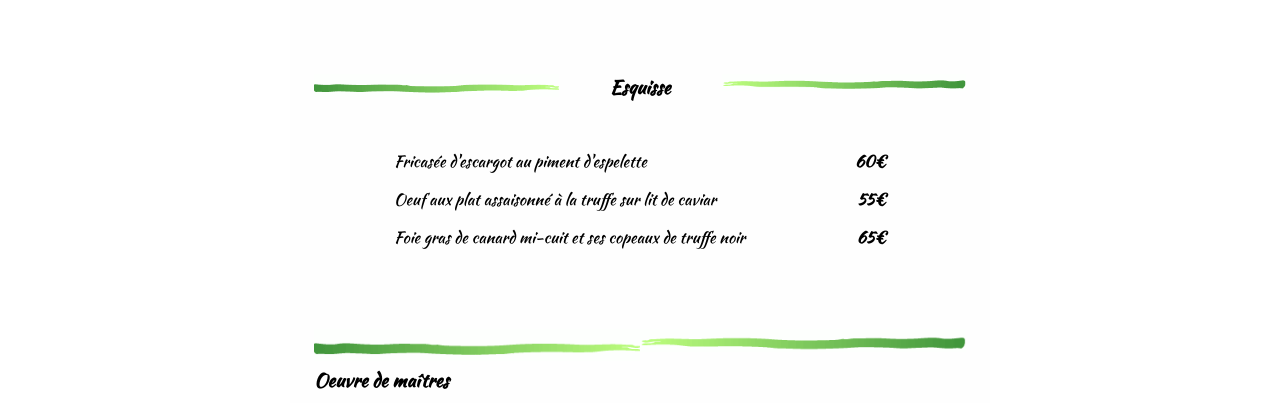
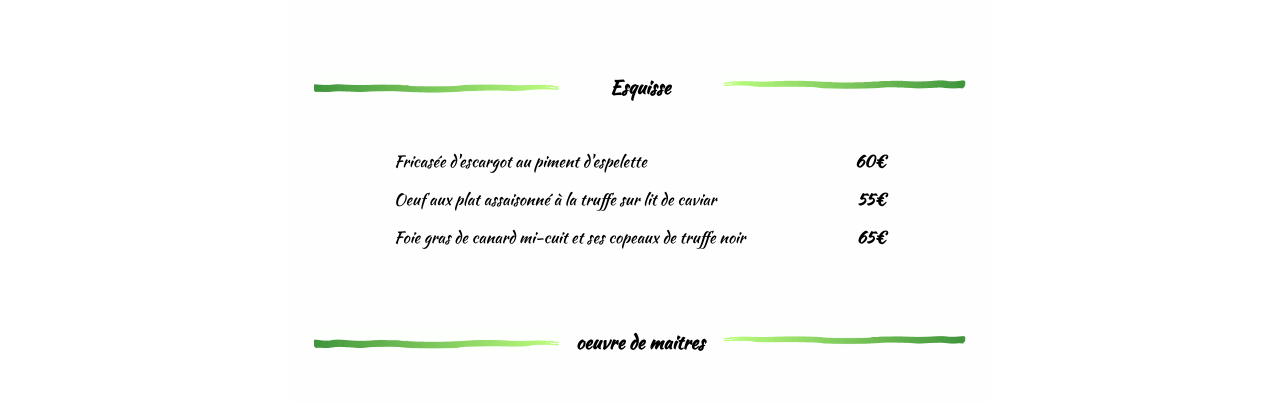
Before and after one commit to romain-hippeau/projet-3, a plain HTML site: page menu-4/menu-4.html in a window 1280 px wide. Shown: the part 352-755 px from the top of the page. Drawn offline with Linux system fonts and the light colour scheme.

Commit message:
changement erreur html

```diff
--- a/menu-4/menu-4.html
+++ b/menu-4/menu-4.html
@@ -66,9 +66,9 @@
                 </div>
             </div>
             <div class="article">
-                <div class="img"> <img src="1gauche.png" alt="tiret></div>
+                <div class="img"> <img src="1gauche.png" alt="tiret"></div>
                 <div class="title">
-                    <h3>Oeuvre de maîtres</h3>
+                    <h3>oeuvre de maitres</h3>
                     <div class="content-2"></div>
                 </div>
                 <div class="img"><img src="1droite.png" alt="tiret"></div>
```
